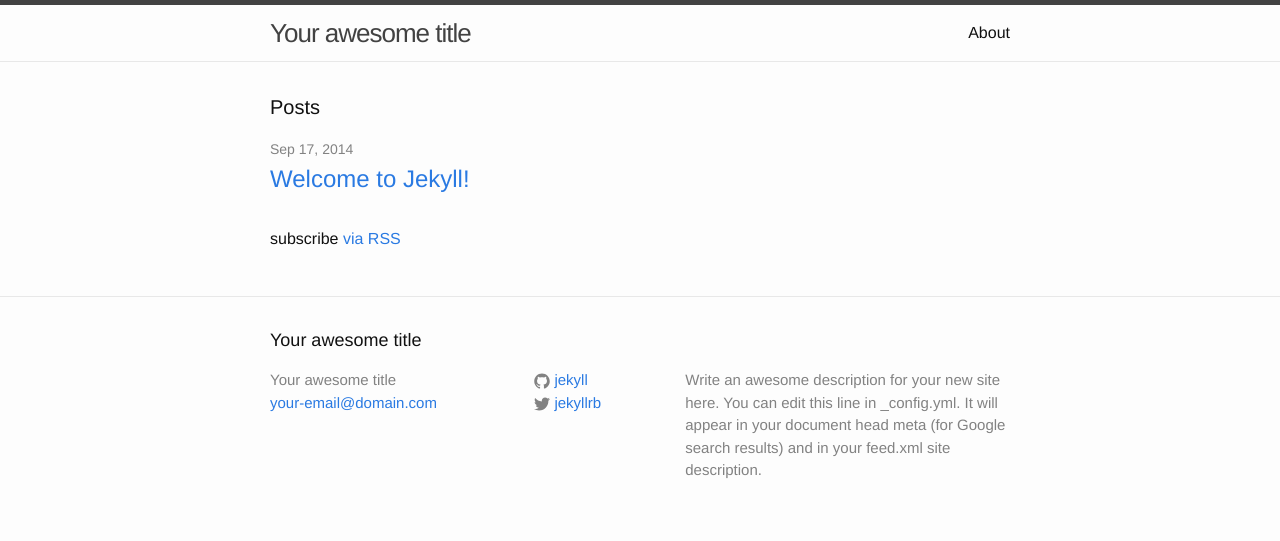
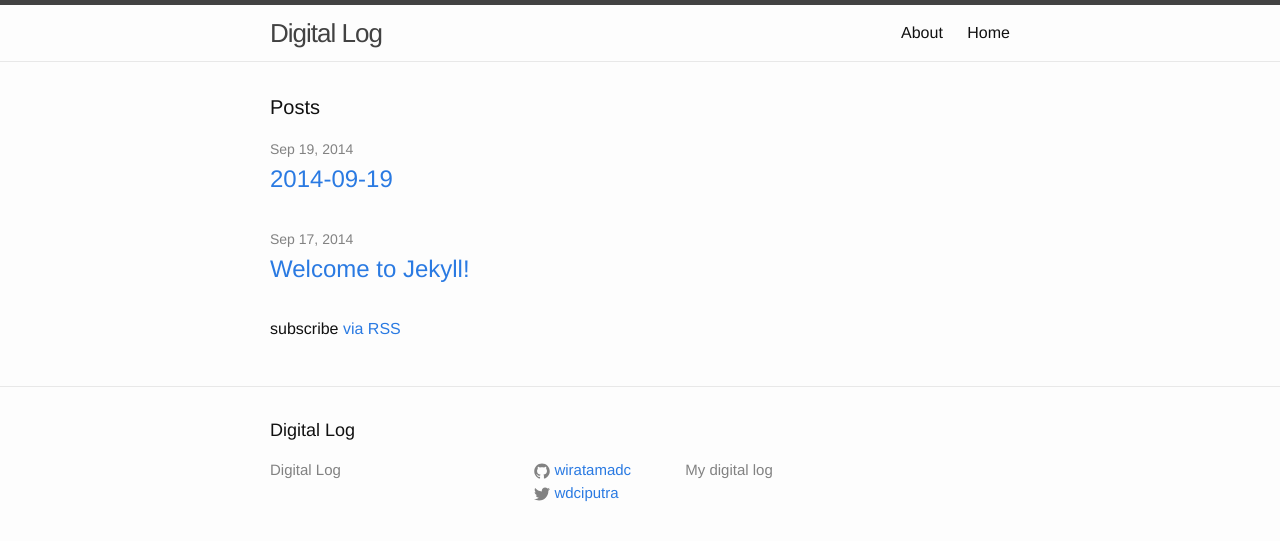
Before and after one commit to wira/wiratamadc.github.io, a Jekyll site: the page built from index.html, in a window 1280 px wide. Shown: the top 541 px of the page. Built offline with Jekyll 4.4.1, drawn with Linux system fonts in a browser that asks for light colours.

Commit message:
2014-09-19 new post

```diff
--- a/_config.yml
+++ b/_config.yml
@@ -1,14 +1,15 @@
 # Site settings
-title: Your awesome title
-email: your-email@domain.com
+title: Digital Log
+#email: your-email@domain.com
 description: > # this means to ignore newlines until "baseurl:"
-  Write an awesome description for your new site here. You can edit this
-  line in _config.yml. It will appear in your document head meta (for
-  Google search results) and in your feed.xml site description.
+  My digital log
 baseurl: "" # the subpath of your site, e.g. /blog/
-url: "http://yourdomain.com" # the base hostname & protocol for your site
-twitter_username: jekyllrb
-github_username:  jekyll
+url: "http://wiratamadc.github.io" # the base hostname & protocol for your site
+twitter_username: wdciputra
+github_username:  wiratamadc
 
 # Build settings
 markdown: kramdown
+
+# Timezone
+timezone: Asia/Beijing
--- a/_posts/2014-09-17-welcome-to-jekyll.markdown
+++ b/_posts/2014-09-17-welcome-to-jekyll.markdown
@@ -10,7 +10,7 @@ To add new posts, simply add a file in the `_posts` directory that follows the c
 
 Jekyll also offers powerful support for code snippets:
 
-{% highlight ruby %}
+{% highlight ruby linenos%}
 def print_hi(name)
   puts "Hi, #{name}"
 end
--- a/index.html
+++ b/index.html
@@ -1,5 +1,6 @@
 ---
 layout: default
+title: Home
 ---
 
 <div class="home">
```
Also changed, not shown: _posts/2014-09-19-2014-09-19.markdown (added, +18 -0 lines).
